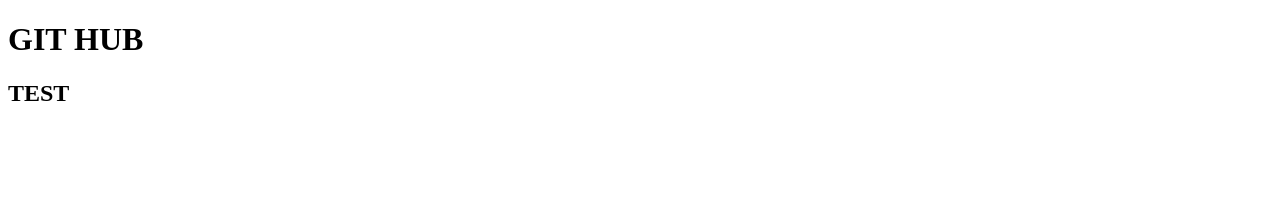
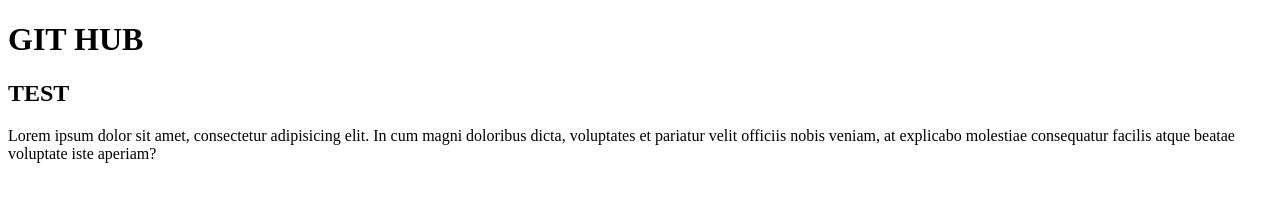
Before and after one commit to Hakim75/TEST12-12-18, a plain HTML site: page index.html in a window 1280 px wide. Drawn offline with Linux system fonts and the light colour scheme.

Commit message:
fourth commit

```diff
--- a/index.html
+++ b/index.html
@@ -8,6 +8,7 @@
 
     <h1>GIT HUB</h1>
     <h2>TEST</h2>
+    <p>Lorem ipsum dolor sit amet, consectetur adipisicing elit. In cum magni doloribus dicta, voluptates et pariatur velit officiis nobis veniam, at explicabo molestiae consequatur facilis atque beatae voluptate iste aperiam?</p>
 
   </body>
 </html>
```
